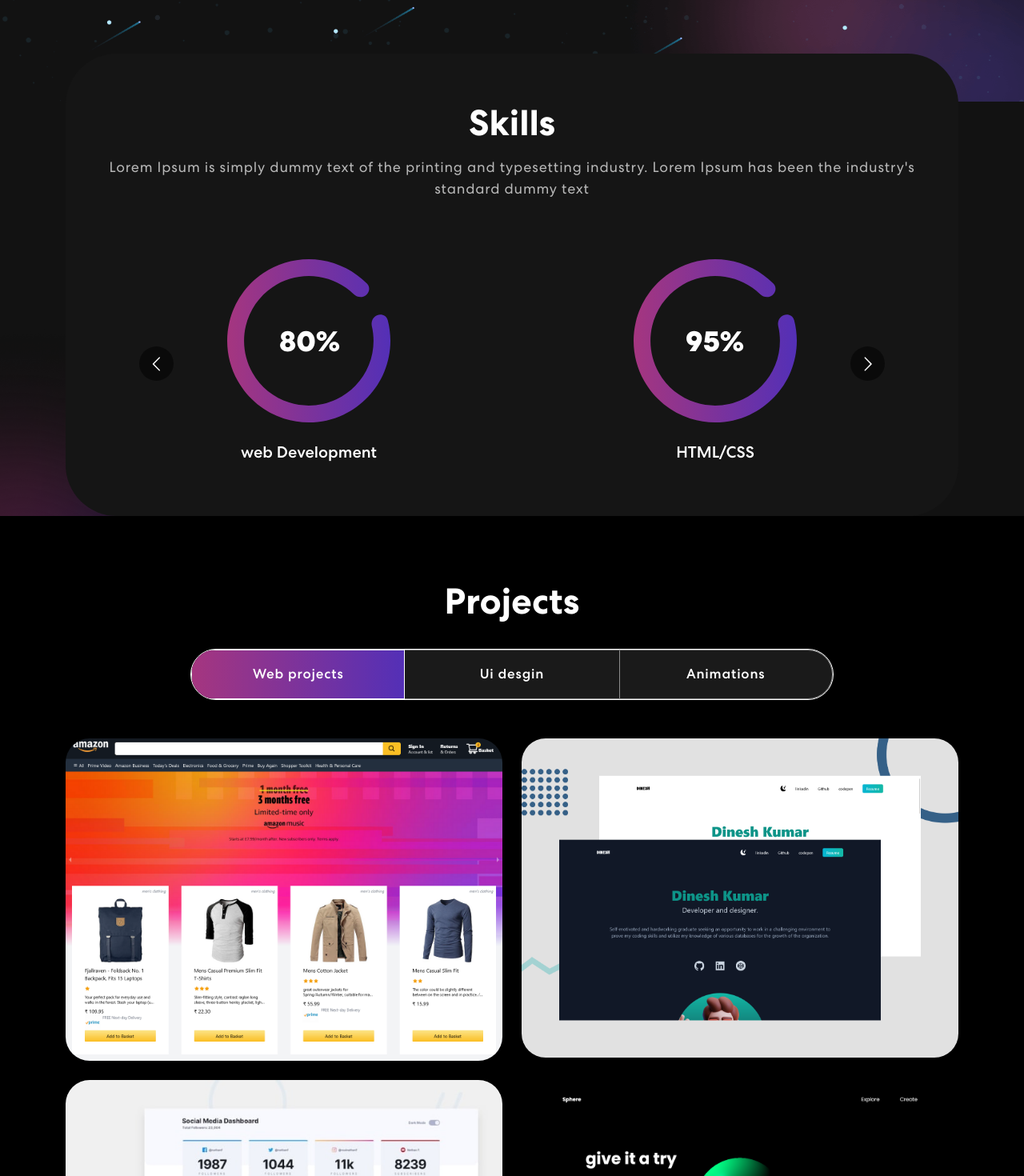
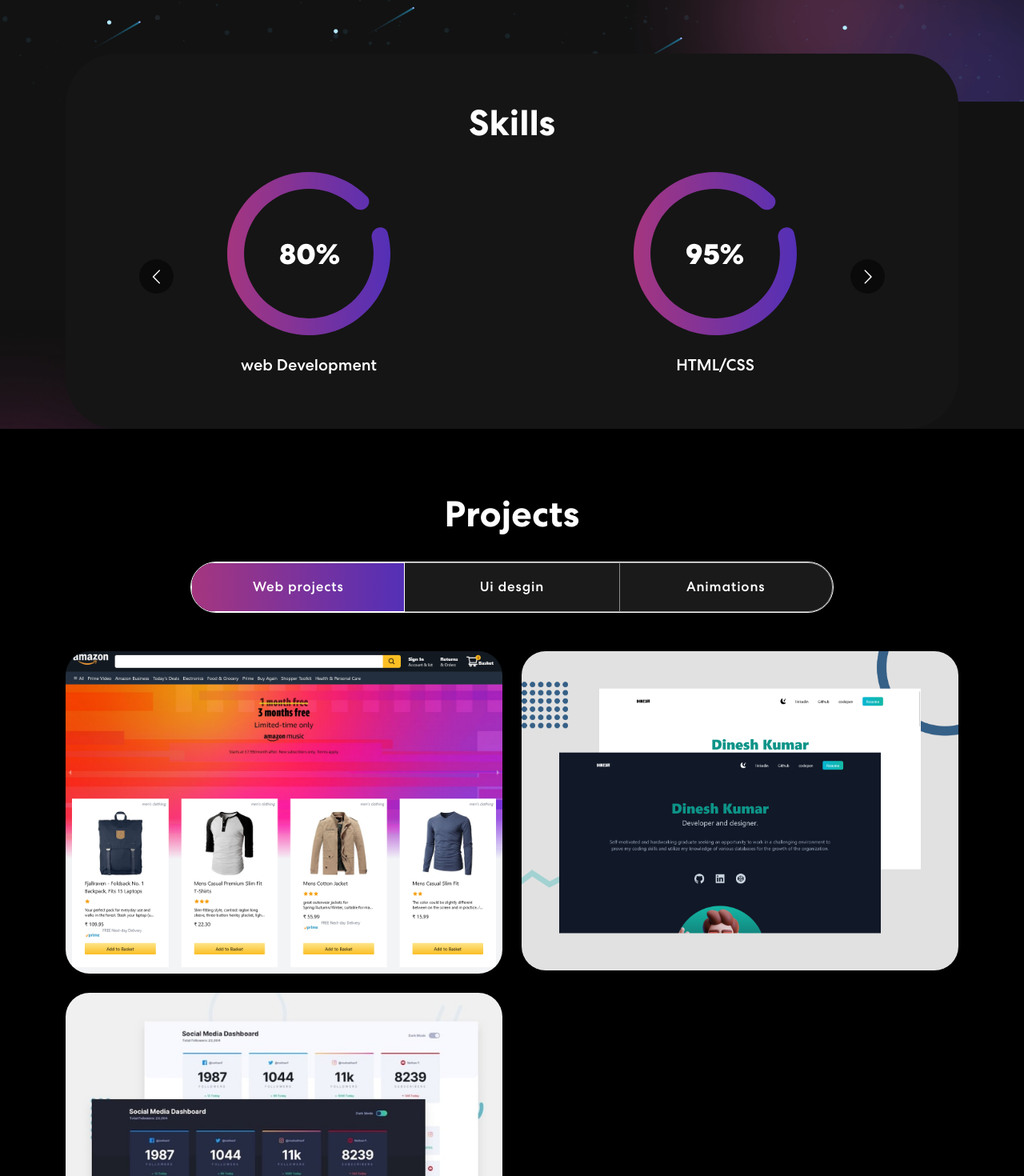
Before and after one commit to dinesh671/personal-portfolio, a React (Create React App) app: page / in a window 1280 px wide. Shown: the part 560-2030 px from the top of the page at 80% size. Built offline with nearby package versions, Linux system fonts and the light colour scheme.

Commit message:
minor changes

```diff
--- a/src/App.css
+++ b/src/App.css
@@ -327,6 +327,7 @@ nav.navbar .navbar-toggler[aria-expanded="true"] .navbar-toggler-icon {
 .skill h2{
    font-size: 45px;
    font-weight: 700;
+   padding-bottom: 26px;
 }
 
 .skill h5{
--- a/src/components/Projects.js
+++ b/src/components/Projects.js
@@ -8,7 +8,6 @@ import projImg3 from '../assets/img/project-img3.png';
 import projImg4 from '../assets/img/project-img4.png';
 import uiprojImg1 from '../assets/img/thumbnail-for-ui-1.png';
 import uiprojImg2 from '../assets/img/thumbnail-for-ui-2.png';
-
 
 import 'animate.css';
 import TrackVisibility from 'react-on-screen';
@@ -33,50 +32,37 @@ function Projects() {
       imgUrl: projImg2,
       projectUrl: 'https://fem-dash-board.pages.dev/',
     },
-    {
-      title: 'Web animation',
-      Description: 'HTML, CSS, three.js, gsap',
-      imgUrl: projImg4,
-      projectUrl: 'https://ball-animation-three-js-dinesh671.vercel.app/',
-    },
-
-    //  {
-    //    title: 'Frontend Project',
-    //    Description: 'Development',
-    //    imgUrl: projImg1,
-    //  },
-    //  {
-    //    title: 'Frontend Project',
-    //    Description: 'Development',
-    //    imgUrl: projImg3,
-    //  },
   ];
   const uiProject = [
     {
-      title: 'Simple Music app landing page',
+      title: 'Simple Retturoo Desgin Idea 2022',
+      Description: 'Figma',
+      imgUrl: uiprojImg2,
+      projectUrl: 'https://www.figma.com/community/file/1118199313180979421',
+    },
+    {
+      title: 'Simple Music App landing Page',
       Description: 'Figma',
       imgUrl: uiprojImg1,
       projectUrl: 'https://www.figma.com/community/file/1118199313180979421',
     },
+  ];
+
+  const animaion = [
     {
-      title: 'Simple retturoo desgin idea 2022',
-      Description: 'Figma',
-      imgUrl: uiprojImg2,
-      projectUrl: 'https://www.figma.com/community/file/1118199313180979421',
+      title: 'Web animation',
+      Description: 'Vite HTML, CSS, three.js, gsap',
+      imgUrl: projImg4,
+      projectUrl: 'https://ball-animation-three-js-dinesh671.vercel.app/',
     },
   ];
+
   return (
     <section className="project" id="projects">
       <Container>
         <Row>
-          <Col>
-            <TrackVisibility>
-              {({ isVisible }) => (
-                <div
-                  className={
-                    isVisible ? 'animate__animated animate__slideInUp' : ''
-                  }
-                >
+          <Col className="">
+            <div>
               <h2>Projects</h2>
               <Tab.Container id="project-tabs" defaultActiveKey="first">
                 <Nav
@@ -109,12 +95,14 @@ function Projects() {
                       })}
                     </Row>
                   </Tab.Pane>
-                      <Tab.Pane eventKey="Third">Codepen animations come here</Tab.Pane>
+                  <Tab.Pane eventKey="Third">
+                    {animaion.map((animation, index) => {
+                      return <ProjectCard key={index} {...animation} />;
+                    })}
+                  </Tab.Pane>
                 </Tab.Content>
               </Tab.Container>
             </div>
-              )}
-            </TrackVisibility>
           </Col>
         </Row>
       </Container>
--- a/src/components/Skills.js
+++ b/src/components/Skills.js
@@ -33,12 +33,8 @@ function Skills() {
         <Row>
           <Col>
             <div className="skill-bx">
-              <h2>Skills</h2>
-              <p>
-                Lorem Ipsum is simply dummy text of the printing and typesetting
-                industry. Lorem Ipsum has been the industry's standard dummy
-                text
-              </p>
+              <h2 >Skills</h2>
+
               <Carousel
                 responsive={responsive}
                 infinite={true}
```
Lines whose indentation alone changed are shown as unchanged.
